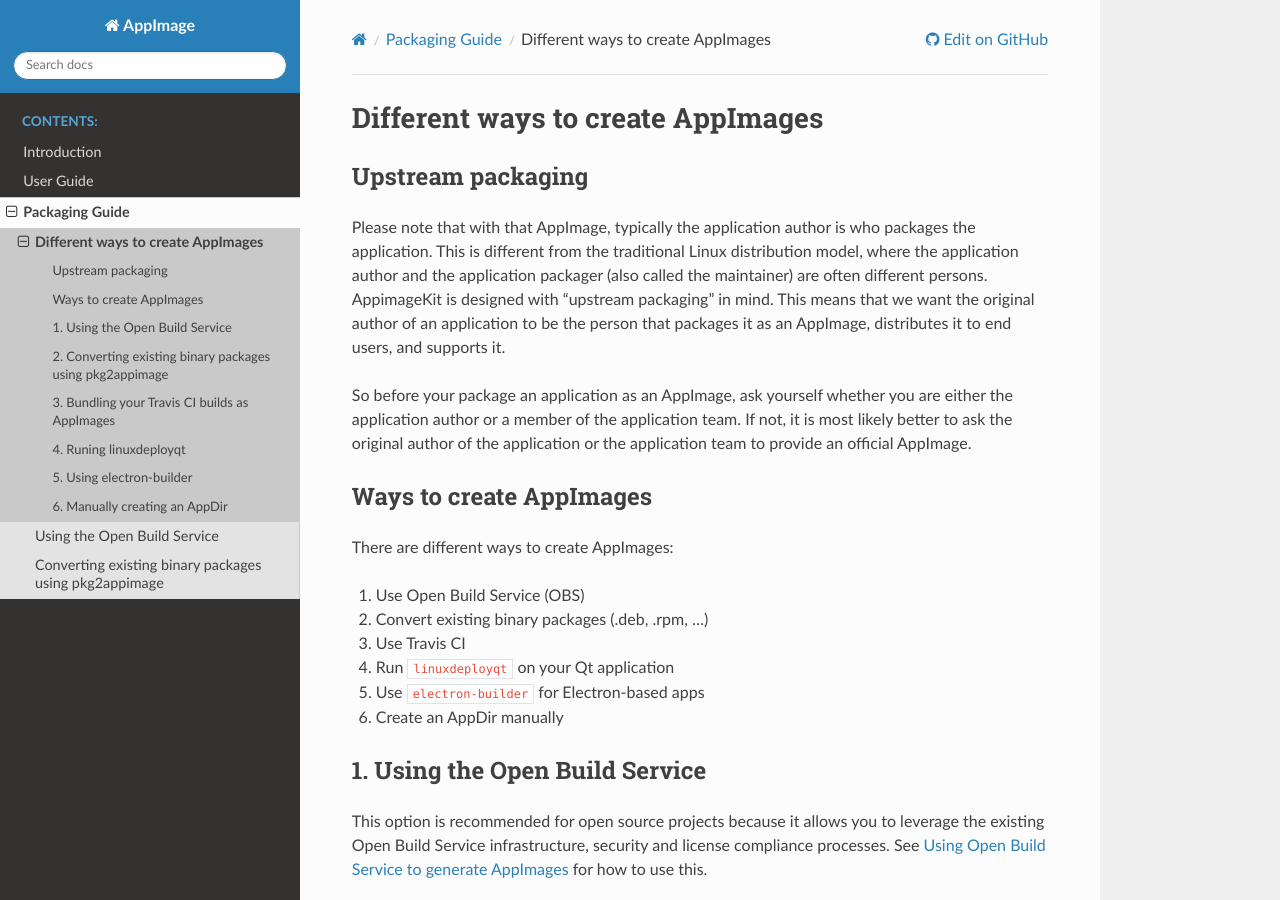
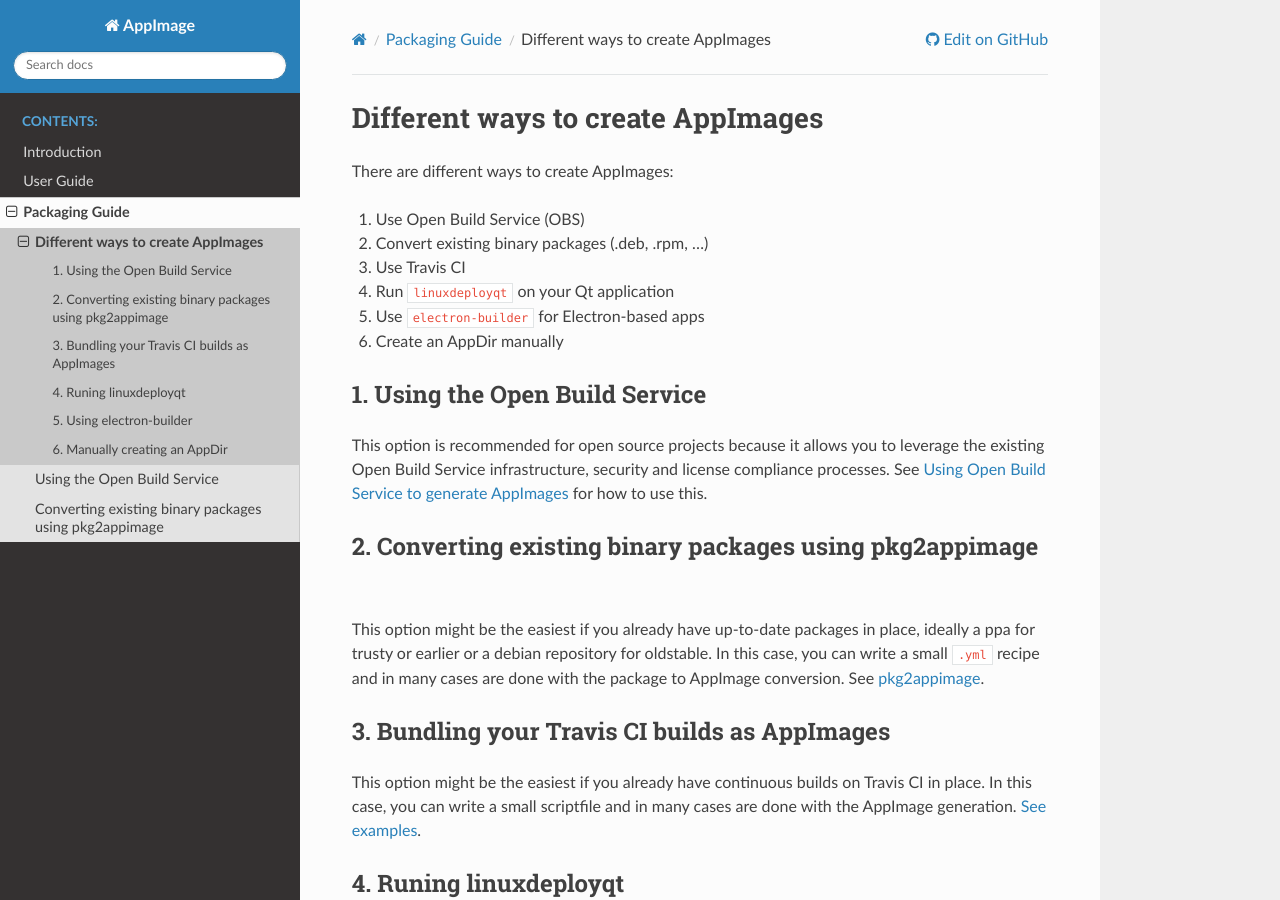
Before and after one commit to AppImage/docs.appimage.org, a Sphinx documentation site: the page built from source/packaging-guide/ways.md, in a window 1280 px wide and 900 px high. Built offline with Sphinx 7.4.7 and the Read the Docs theme 2.0.0, drawn with Linux system fonts in a browser that asks for light colours; pages that are not in the unit, such as notebooks, are missing from menus.

Commit message:
Update ways.md

```diff
--- a/source/packaging-guide/ways.md
+++ b/source/packaging-guide/ways.md
@@ -1,13 +1,4 @@
 # Different ways to create AppImages
-
-## Upstream packaging
-
-Please note that with that AppImage, typically the application author is who packages the application. This is different from the traditional Linux distribution model, where the application author and the application packager (also called the maintainer) are often different persons.
-AppimageKit is designed with “upstream packaging” in mind. This means that we want the original author of an application to be the person that packages it as an AppImage, distributes it to end users, and supports it.
-
-So before your package an application as an AppImage, ask yourself whether you are either the application author or a member of the application team. If not, it is most likely better to ask the original author of the application or the application team to provide an official AppImage.
-
-## Ways to create AppImages
 
 There are different ways to create AppImages:
 
```
